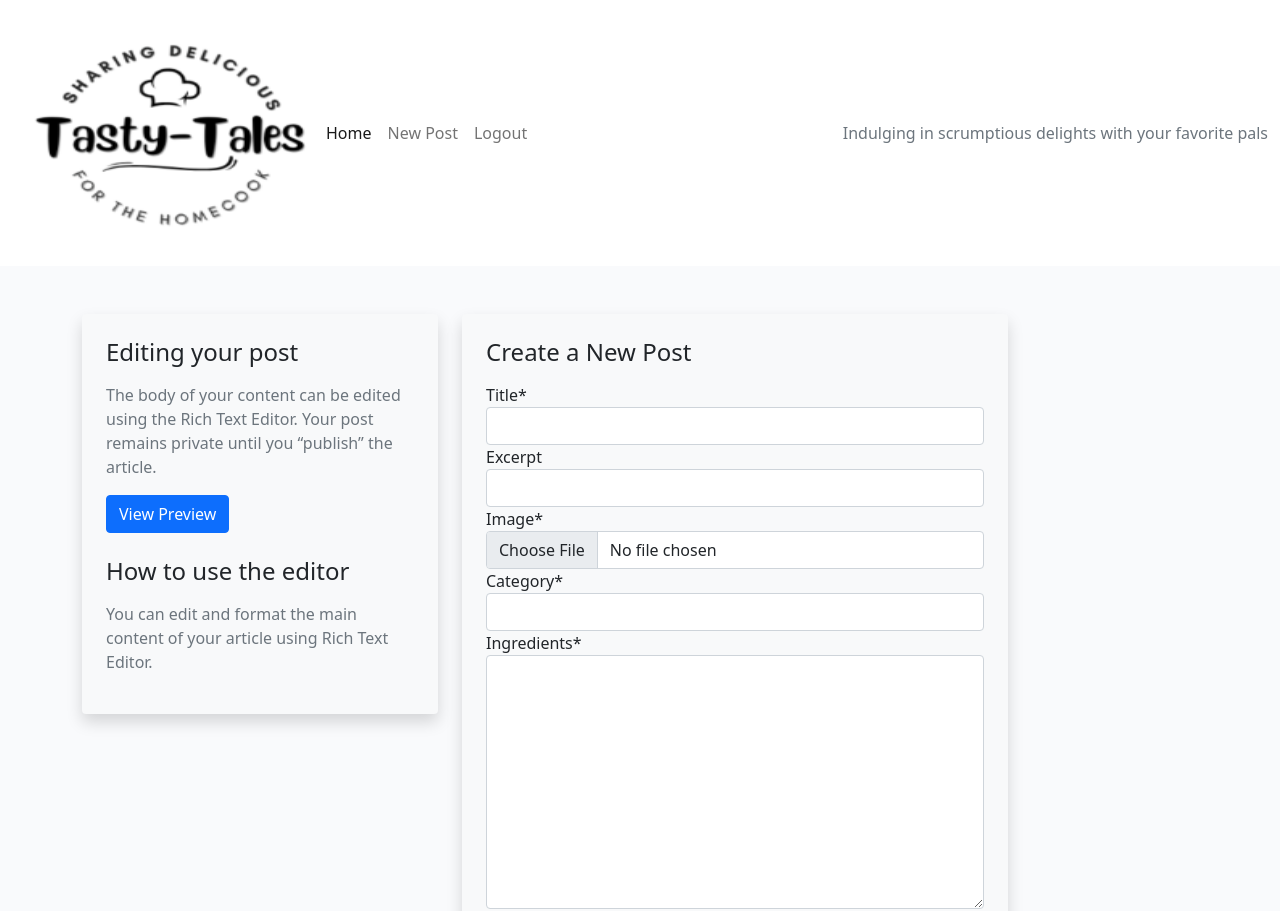
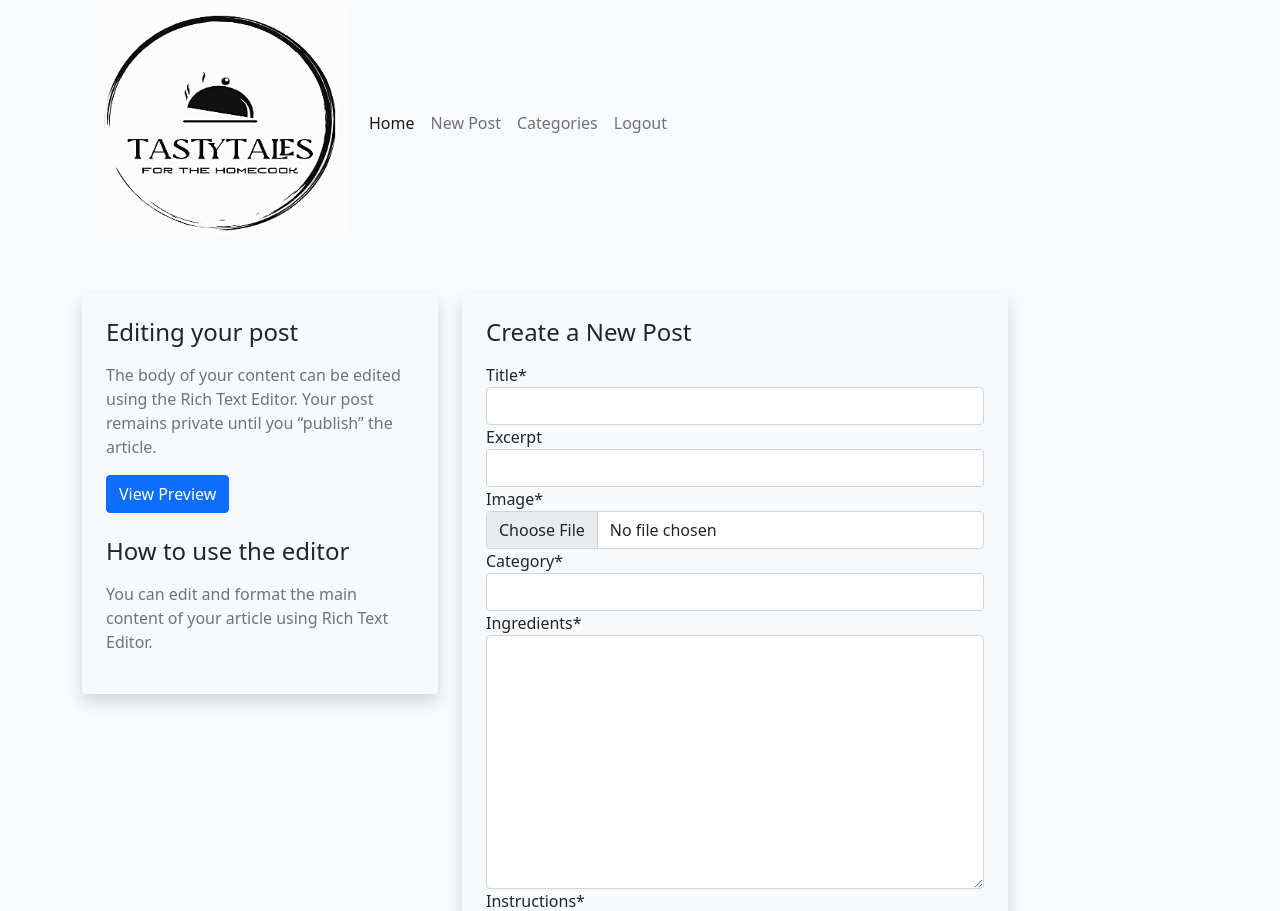
Before and after one commit to patthoege/tasty-tales-blog-pp4, a Django app: page /add_post/ in a window 1280 px wide. Shown: the top 911 px of the page. Run offline with Django 3.2, Linux system fonts and the light colour scheme; the visitor is signed in with stand-in values (Sample User, id 1); some libraries are stand-ins or nearby versions.

Commit message:
Changed ogo and update the navbar

```diff
--- a/static/css/style.css
+++ b/static/css/style.css
@@ -34,11 +34,10 @@ body {
 /* ---------------------------------- Navigation/Logo */
 
 .logo-image {
-    width: 290px;
-    height: 240px;
+    width: 250px;
+    height: 230px;
     margin-left: 5%;
 }
-
 /* ---------------------------------- Recipe Cards */
 
 .card {
@@ -153,7 +152,7 @@ body {
 .comment-text-field {
     margin-bottom: 20px;
 }
-/* ---------------------------------- Sign Up */
+/* ---------------------------------- Sign In */
 
 .form-signin {
     max-width: 330px;
@@ -171,7 +170,17 @@ body {
     background-color: #fff;
     color: #23BBBB;
 }
+
 /* ---------------------------------- Link/Button */
+.nav-link {
+    display: inline;
+    color: #000000;
+}
+
+button.nav-link.btn.me-2, button.nav-link.btn-signup {
+    padding-left: 1rem;
+    padding-right: 1rem;
+}
 
 .link {
     color: #23BBBB;
@@ -197,3 +206,19 @@ body {
     border: none;
 }
 /* ---------------------------------- Footer */
+
+
+/* ----------------------------------  Media Queries */
+@media (max-width: 768px) {
+    .logo-image {
+        width: 50%;
+        height: 20%;
+    }
+}
+
+@media (max-width: 480px) {
+    .logo-image {
+        width: 30%;
+        height: 25%;
+    }
+}
--- a/templates/base.html
+++ b/templates/base.html
@@ -24,18 +24,24 @@
 
 <body class="d-flex flex-column h-100 main-bg">
 
-    <!-- Navigation -->
-    <nav class="navbar navbar-expand-lg navbar-light bg-white">
-        <div class="container-fluid">
-            <a class="navbar-brand logo" href="{% url 'home' %}">
-                <img class="logo-image" src="{% static 'images/logo.png' %}" alt="Logo">
-            </a>
-            <button class="navbar-toggler" type="button" data-bs-toggle="collapse" data-bs-target="#navbarText"
-                aria-controls="navbarText" aria-expanded="false" aria-label="Toggle navigation">
+     <!-- Navigation -->
+      <div class="container">
+        <header class="navbar navbar-expand-md navbar-light d-flex justify-content-between">
+            <div class="col-md-3 mb-2 mb-md-0">
+                <a class="navbar-brand logo" href="{% url 'home' %}">
+                    <img class="logo-image" width="40" height="32" role="img" src="{% static 'images/logo-brand.png' %}" alt="Logo">
+                </a>
+            </div>
+
+            <!-- Navbar Toggler Button (visible on small screens) -->
+            <button class="navbar-toggler" type="button" data-bs-toggle="collapse" data-bs-target="#navbarNav"
+                    aria-controls="navbarNav" aria-expanded="false" aria-label="Toggle navigation">
                 <span class="navbar-toggler-icon"></span>
             </button>
-            <div class="collapse navbar-collapse" id="navbarText">
-                <ul class="navbar-nav me-auto mb-2 mb-lg-0">
+
+            <!-- Navbar Links (collapsible on small screens) -->
+            <div class="collapse navbar-collapse" id="navbarNav">
+                <ul class="navbar-nav">
                     <li class="nav-item">
                         <a class="nav-link active" aria-current="page" href="{% url 'home' %}">Home</a>
                     </li>
@@ -44,23 +50,28 @@
                         <a class="nav-link" href="{% url 'add_post' %}">New Post</a>
                     </li>
                     <li class="nav-item">
+                        <a href="#" class="nav-link">Categories</a>
+                    </li>
+                    <li class="nav-item dm-none">
                         <a class="nav-link" href="{% url 'account_logout' %}">Logout</a>
                     </li>
                     {% else %}
-                    <li class="nav-item">
-                        <a class="nav-link" href="{% url 'account_signup' %}">Sign Up</a>
-                    </li>
-                    <li class="nav-item">
-                        <a class="nav-link" href="{% url 'account_login' %}">Login</a>
-                    </li>
-                    {% endif %}
                 </ul>
-                <span class="navbar-text text-muted">
-                    Indulging in scrumptious delights with your favorite pals
-                </span>
             </div>
-        </div>
-    </nav>
+            <!-- Login and Sign Up Links (visible on small screens) -->
+            <div class="text-end d-md-none">
+                <a href="{% url 'account_login' %}" class="btn nav-link me-2">Login</a>
+                <a href="{% url 'account_signup' %}" class="btn btn-signup">Sign Up</a>
+            </div>
+            <!-- Login and Sign Up Links (visible on medium and larger screens) -->
+            <div class="text-end d-none d-md-block">
+                <a href="{% url 'account_login' %}" class="btn nav-link me-2">Login</a>
+                <a href="{% url 'account_signup' %}" class="btn btn-signup">Sign Up</a>
+            </div>
+            {% endif %}
+        </header>
+    </div>
+
 
     <!-- Message alert when user logs in and leaves a comment -->
     <div class="container">
```
Also changed, not shown: static/images/logo-brand.png (added), static/images/logo.png (deleted).
